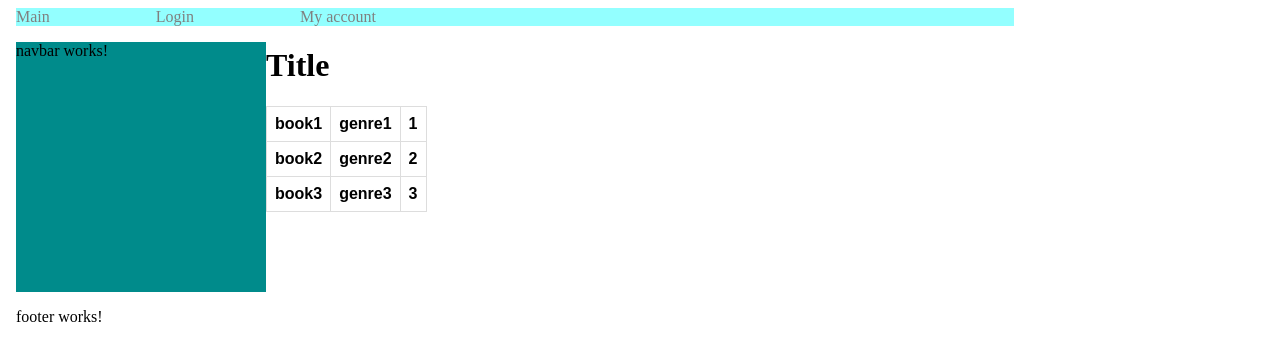
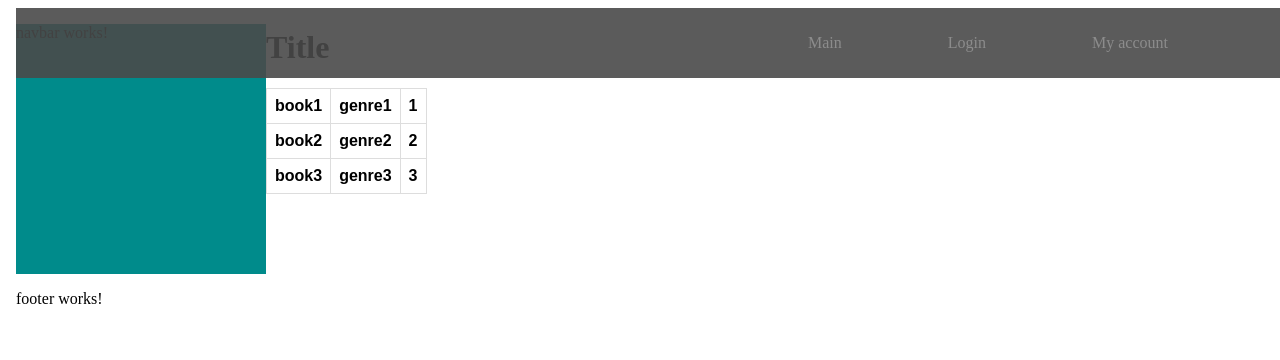
Before and after one commit to NikitaT1/bookSharing, an Angular app: page / in a window 1280 px wide. Shown: the top 360 px of the page. Built offline with nearby package versions, Linux system fonts and the light colour scheme.

Commit message:
CSS changes in header

```diff
--- a/src/app/core/components/header/header.component.html
+++ b/src/app/core/components/header/header.component.html
@@ -1,5 +1,5 @@
 
-<header>
+<div class="header">
     <div class="container">
         <div class="navMenu">
             <a class="link">Main</a>
@@ -7,4 +7,4 @@
             <a class="link">My account</a>
           </div>
     </div>
-  </header>
+  </div>
--- a/src/app/core/components/header/header.component.scss
+++ b/src/app/core/components/header/header.component.scss
@@ -1,12 +1,18 @@
-header {
-
+.header {
+    height: 70px;
+    background-color: #4a4a4a;
+    display: flex;
+    justify-content: center;
+    width: 100%;
+    z-index: 2;
+    opacity: 0.9;
+    position: fixed;
+    color: whitesmoke
 }
-
 .container {
-    background-color: rgba(0, 255, 255, 0.425);
     width: 80%;
     display: flex;
-    justify-content: flex;
+    justify-content: flex-end;
     align-items: center;
 }
 
```
